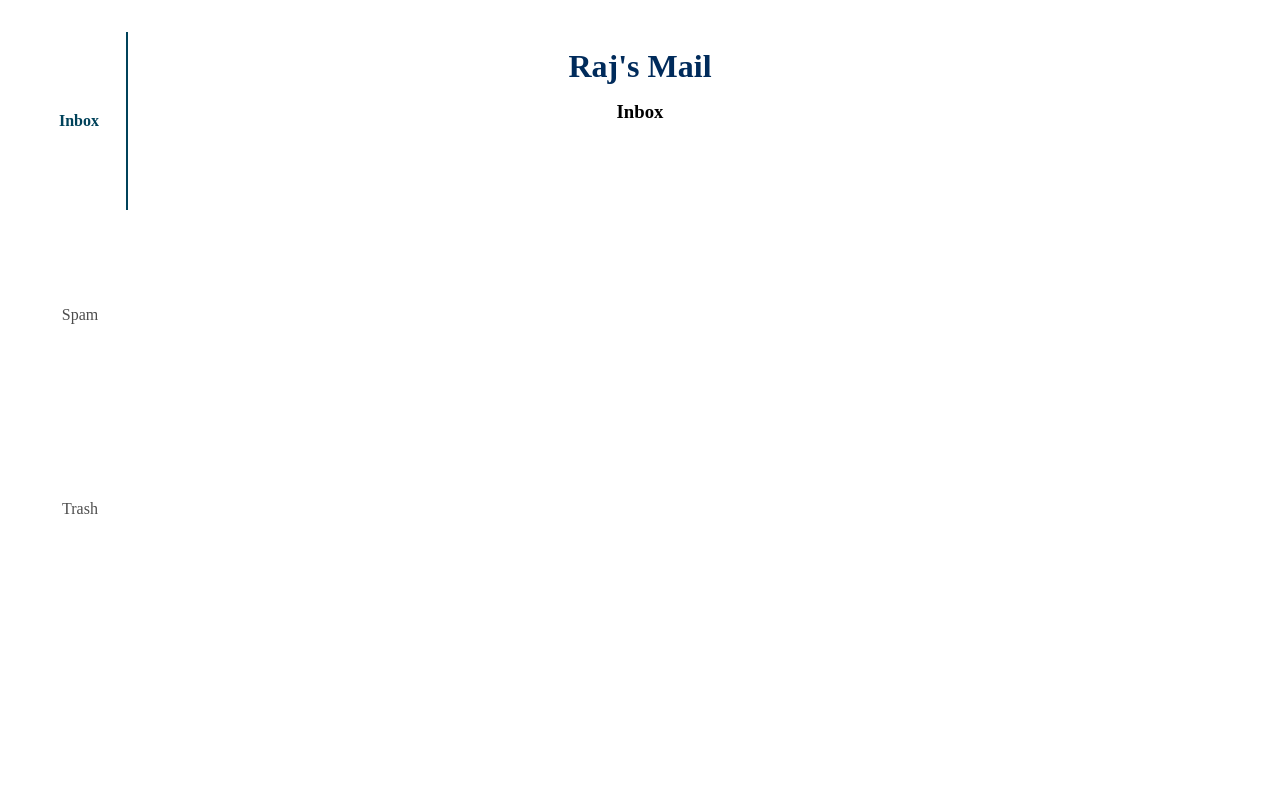
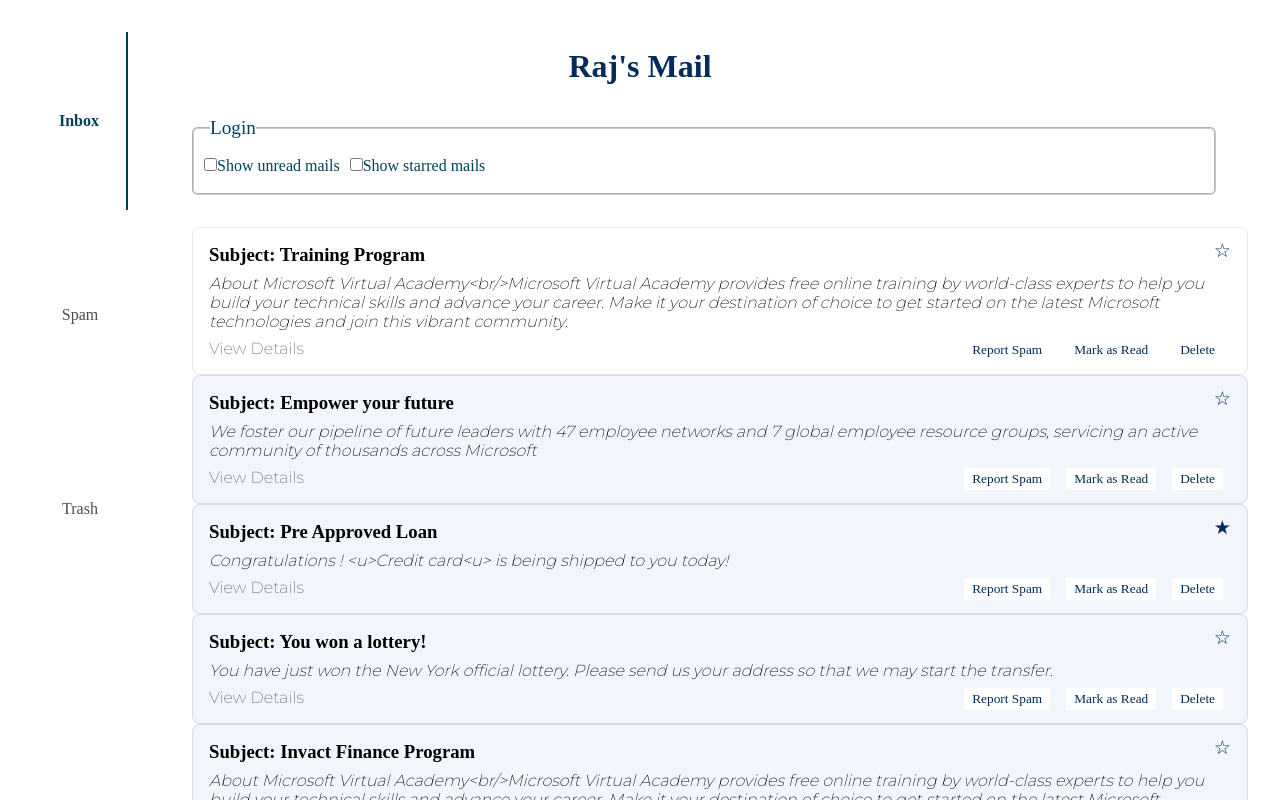
Before and after one commit to shobhit-28/neog-react-set-10, a React (Vite) app: page / in a window 1280 px wide. Shown: the top 800 px of the page. Built offline with nearby package versions, Linux system fonts and the light colour scheme; a web font is replaced by a local one.

Commit message:
added filter context for inbox

```diff
--- /dev/null
+++ b/src/components/filterComponent.jsx
@@ -0,0 +1,41 @@
+import { useContext } from "react";
+import { MailContext } from "../contexts/mailContext";
+
+export const FilterComponent = () => {
+    const {checkBoxHandler} = useContext(MailContext)
+    return (
+        <div className="filters">
+            <fieldset>
+                <legend>Login</legend>
+                <table>
+                    <tbody>
+                        <tr>
+                            <td>
+                                <label>
+                                    <input
+                                        type="checkbox"
+                                        name=""
+                                        id=""
+                                        onChange={checkBoxHandler}
+                                        value="unread" />
+                                    Show unread mails
+                                </label>
+                            </td>
+                            <td>
+                                <label>
+                                    <input
+                                        type="checkbox"
+                                        name=""
+                                        id=""
+                                        onChange={checkBoxHandler}
+                                        value="isStarred" />
+                                    Show starred mails
+                                </label>
+                            </td>
+                        </tr>
+                    </tbody>
+                </table>
+            </fieldset>
+        </div>
+    );
+}
--- /dev/null
+++ b/src/components/mailCardComponent.jsx
@@ -0,0 +1,27 @@
+/* eslint-disable react/prop-types */
+/* eslint-disable no-undef */
+
+// import { useContext } from "react"
+import { Link } from "react-router-dom"
+
+export const MailCardComponent = ({mailData}) =>{
+    return(
+        <div key={mailData?.mId} className={mailData?.unread ? `read-mails mails` : `mails`}>
+          <h3 className="mail-subject"> {`Subject: ${mailData?.subject}`} </h3>
+          {mailData?.isStarred ? (
+            <button className="star">★</button>
+          ) : (
+            <button className="star" onClick={() => starMail(mailData?.mId)}>
+              ☆
+            </button>
+          )}
+          <p className="mail-content">{mailData?.content}</p>
+          <Link to={`details/${mailData?.mId}`} className="details">
+            View Details
+          </Link>
+          <button className="mail-action-btn">Delete</button>
+          <button className="mail-action-btn">Mark as Read</button>
+          <button className="mail-action-btn">Report Spam</button>
+        </div>
+    )
+}
--- /dev/null
+++ b/src/contexts/mailContext.jsx
@@ -0,0 +1,50 @@
+import { createContext, useReducer } from "react";
+import { mails } from "../data/mailData";
+import { mailReducer } from "./mailReducer";
+import { types } from "./types";
+
+export const MailContext = createContext();
+
+// eslint-disable-next-line react/prop-types
+export const MailDataHandler = ({children}) =>{
+
+    const { ADD_TO_SPAM,
+        ADD_TO_TRASH,
+        ADD_TO_CHECKED,
+        REMOVE_FROM_CHECKED,
+        STAR_MAIL } = types
+
+    const initialState = {
+        allMails: mails,
+        trash: [],
+        spam:[],
+        checked:[],
+    }
+
+    const [state, dispatch] = useReducer(mailReducer, initialState);
+
+    const checkBoxHandler = (event) => {
+        if (event.target.checked) {
+            dispatch({
+                type: ADD_TO_CHECKED,
+                payload: event.target.value
+            })
+        } else {
+            dispatch({
+                type: REMOVE_FROM_CHECKED,
+                payload: event.target.value
+            })
+        }
+    }
+
+    const filteredData = state.allMails.filter((mail) => (
+        state.checked.every(checkbox => mail[checkbox])
+      ))
+
+    return(
+        <MailContext.Provider value={{checkBoxHandler, filteredData}}>
+            {children}
+        </MailContext.Provider>
+    );
+
+};
--- /dev/null
+++ b/src/contexts/mailReducer.jsx
@@ -0,0 +1,44 @@
+import { types } from "./types";
+
+export const mailReducer = (state, action) => {
+    const { ADD_TO_SPAM,
+        ADD_TO_TRASH,
+        ADD_TO_CHECKED,
+        REMOVE_FROM_CHECKED,
+        STAR_MAIL } = types
+    switch (action.type) {
+        case ADD_TO_SPAM:
+            return { ...state,
+                    spam: [...state.spam, action.payload],
+                    allMails: state.allMails.filter(({ mId }) => mId !== action.payload.mId)
+                }
+
+        case ADD_TO_TRASH:
+            return {
+                ...state,
+                trash:[...state.trash, action.payload],
+                allMails: state.allMails.filter(({mId}) => mId !== action.payload.mId )
+            }
+
+        case ADD_TO_CHECKED:
+            return{
+                ...state,
+                checked: [...state.checked, action.payload]
+            }
+
+        case REMOVE_FROM_CHECKED:
+            return{
+                ...state,
+                checked: state.checked.filter((category) => category !== action.payload )
+            }
+
+        case STAR_MAIL:
+            return{
+                ...state,
+                allMails: state.allMails.map((obj) => obj.mId === action.payload ? {...obj, isStarred: !obj.isStarred} : obj)
+            }
+
+        default:
+            return state;
+    }
+}
--- /dev/null
+++ b/src/contexts/types.jsx
@@ -0,0 +1,9 @@
+export const types = {
+    ADD_TO_SPAM:'ADD_TO_SPAM',
+    ADD_TO_TRASH:'ADD_TO_TRASH',
+    SHOW_UNREAD_MAILS:'TOGGLE_UNREAD_MAILS',
+    SHOW_STARRED_MAILS:'TOGGLE_STARRED_MAILS',
+    ADD_TO_CHECKED:'ADD_TO_CHECKED',
+    REMOVE_FROM_CHECKED:'REMOVE_FROM_CHECKED',
+    STAR_MAIL:'STAR_MAIL'
+}
--- /dev/null
+++ b/src/data/mailData.jsx
@@ -0,0 +1,66 @@
+export const mails = [
+    {
+      mId: 'guid-1',
+      unread: false,
+      isStarred: false,
+      subject: 'Training Program',
+      content:
+        'About Microsoft Virtual Academy<br/>Microsoft Virtual Academy provides free online training by world-class experts to help you build your technical skills and advance your career. Make it your destination of choice to get started on the latest Microsoft technologies and join this vibrant community.',
+    },
+    {
+      mId: 'guid-2',
+      unread: true,
+      isStarred: false,
+      subject: 'Empower your future',
+      content:
+        'We foster our pipeline of future leaders with 47 employee networks and 7 global employee resource groups, servicing an active community of thousands across Microsoft',
+    },
+    {
+      mId: 'guid-3',
+      unread: true,
+      isStarred: true,
+      subject: 'Pre Approved Loan',
+      content:
+        'Congratulations ! <u>Credit card<u> is being shipped to you today!',
+    },
+    {
+      mId: 'guid-4',
+      unread: true,
+      isStarred: false,
+      subject: 'You won a lottery!',
+      content:
+        'You have just won the New York official lottery. Please send us your address so that we may start the transfer.',
+    },
+    {
+      mId: 'guid-5',
+      unread: true,
+      isStarred: false,
+      subject: 'Invact Finance Program',
+      content:
+        'About Microsoft Virtual Academy<br/>Microsoft Virtual Academy provides free online training by world-class experts to help you build your technical skills and advance your career. Make it your destination of choice to get started on the latest Microsoft technologies and join this vibrant community.',
+    },
+    {
+      mId: 'guid-6',
+      unread: true,
+      isStarred: false,
+      subject: 'neoG Camp Interview',
+      content:
+        'We foster our pipeline of future leaders with 47 employee networks and 7 global employee resource groups, servicing an active community of thousands across Microsoft',
+    },
+    {
+      mId: 'guid-7',
+      unread: true,
+      isStarred: false,
+      subject: 'Pre Approved Loan 1',
+      content:
+        'Congratulations ! <u>Credit card<u> is being shipped to you today!',
+    },
+    {
+      mId: 'guid-8',
+      unread: true,
+      isStarred: false,
+      subject: 'You won a lottery! 8th time',
+      content:
+        'You have just won the New York official lottery. Please send us your address so that we may start the transfer.',
+    },
+  ]
--- a/src/main.jsx
+++ b/src/main.jsx
@@ -3,11 +3,14 @@ import ReactDOM from 'react-dom/client'
 import App from './App.jsx'
 import './index.css'
 import { BrowserRouter } from 'react-router-dom'
+import { MailDataHandler } from './contexts/mailContext.jsx'
 
 ReactDOM.createRoot(document.getElementById('root')).render(
   <React.StrictMode>
     <BrowserRouter>
-      <App />
+      <MailDataHandler>
+        <App />
+      </MailDataHandler>
     </BrowserRouter>
   </React.StrictMode>,
 )
--- a/src/pages/inbox.jsx
+++ b/src/pages/inbox.jsx
@@ -1,9 +1,14 @@
+import { useContext } from "react"
+import { FilterComponent } from "../components/filterComponent"
+import { MailContext } from "../contexts/mailContext"
+import { MailCardComponent } from "../components/mailCardComponent"
+
 export const Inbox = () => {
+    const {filteredData} = useContext(MailContext)
     return (
         <>
-            <h3>
-                Inbox
-            </h3>
+            <FilterComponent/>
+            {filteredData.map((mailData) => <MailCardComponent mailData={mailData} key={mailData?.mId} /> )}
         </>
     )
 }
```
